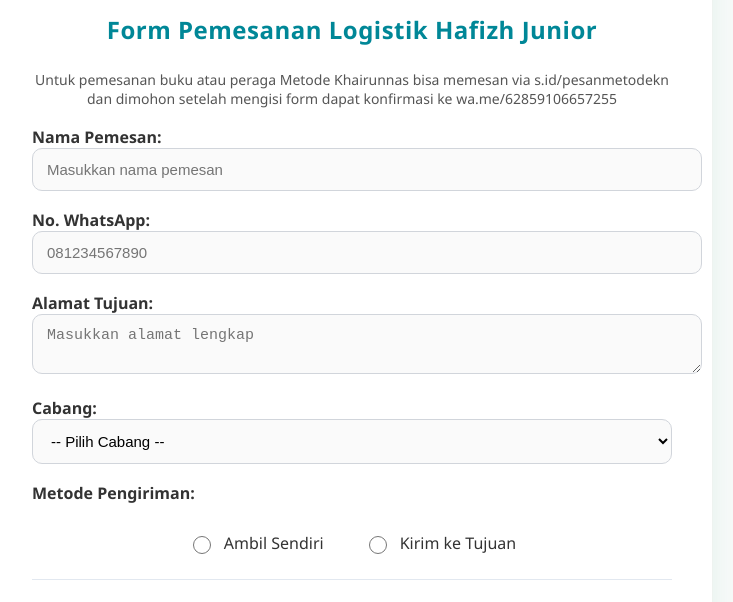
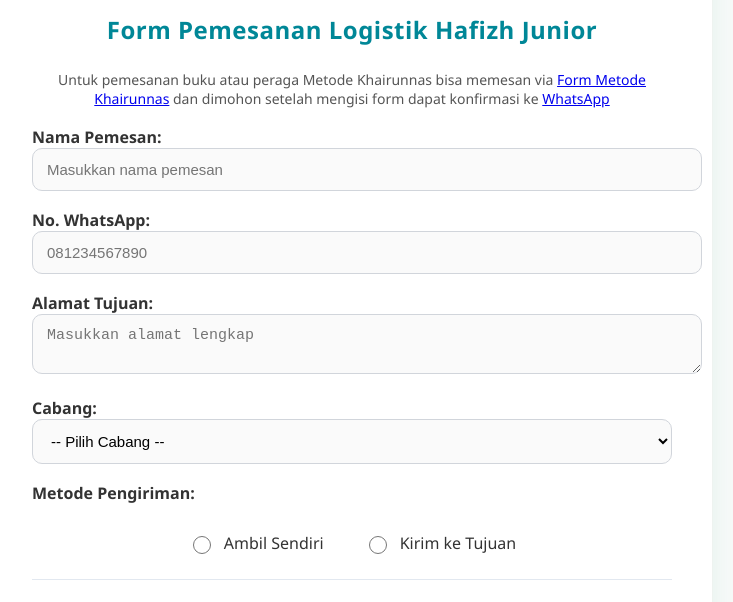
Before and after one commit to allamaja/form-pemesanan-logistik-hj, a plain HTML site: page index.html in a window 1280 px wide. Shown: the part 185-787 px from the top of the page, without its empty margins (288-1021 px from the left). Drawn offline with Linux system fonts and the light colour scheme; no server answers.

Commit message:
Update index.html

```diff
--- a/index.html
+++ b/index.html
@@ -13,7 +13,7 @@
         <img src="HJ Warna.png" alt="Logo HJ" class="logo">
       </div>
       <h2>Form Pemesanan Logistik Hafizh Junior</h2>
-      <p>Untuk pemesanan buku atau peraga Metode Khairunnas bisa memesan via s.id/pesanmetodekn dan dimohon setelah mengisi form dapat konfirmasi ke wa.me/62859106657255</p>
+      <p>Untuk pemesanan buku atau peraga Metode Khairunnas bisa memesan via <a href="https://form-pemesanan-logistik-mk.vercel.app/" target="_blank">Form Metode Khairunnas</a> dan dimohon setelah mengisi form dapat konfirmasi ke <a href="https://wa.me/62859106657255" target="_blank">WhatsApp</a></p>
 
       <!-- Identitas -->
       <label>Nama Pemesan:</label>
```
